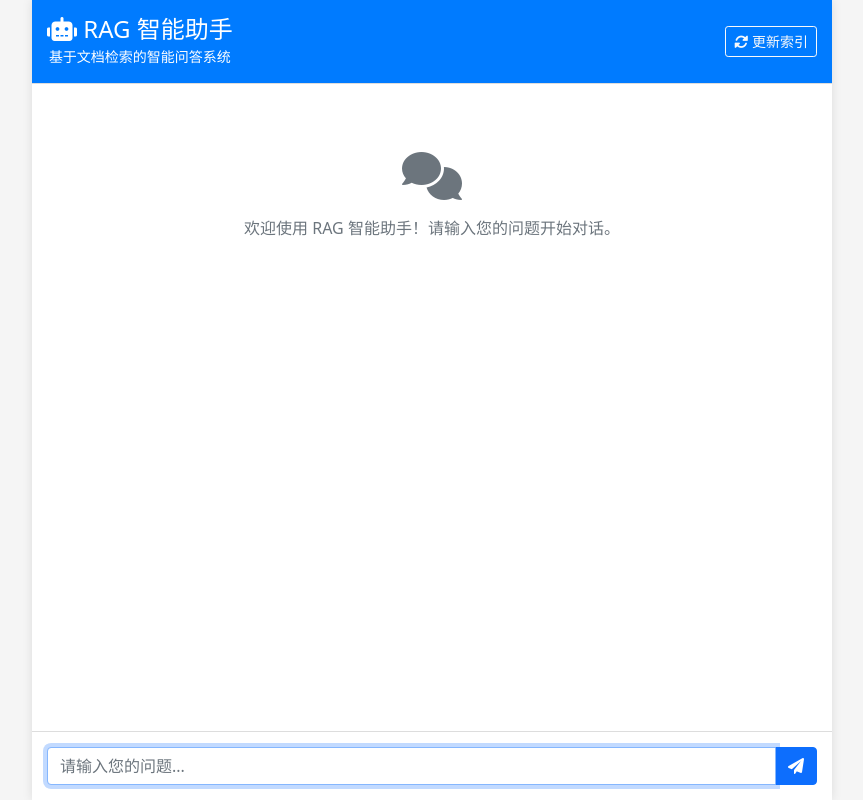
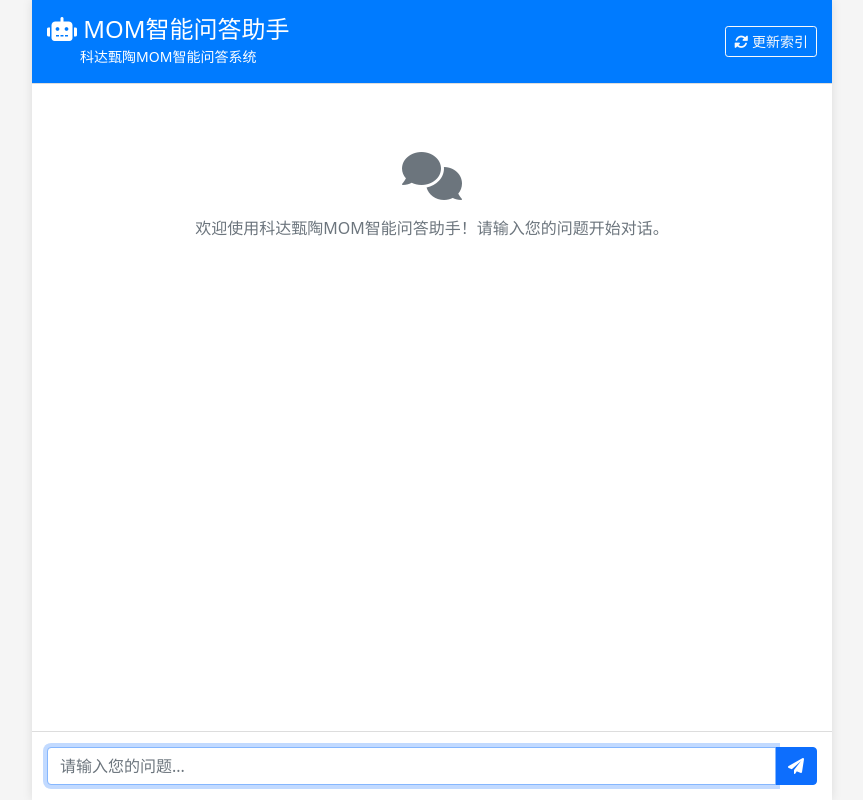
Before and after one commit to yaunsine/ai-rag-chat, a FastAPI app: page /chat in a window 1280 px wide. Shown: the whole page, without its empty margins (208-1071 px from the left). Run offline with FastAPI, Linux system fonts and the light colour scheme.

Commit message:
feat: 页面修改

```diff
--- a/server.py
+++ b/server.py
@@ -208,11 +208,9 @@ async def update_index(request: UpdateIndexRequest = None):
         raise HTTPException(status_code=500, detail=str(e))
 
 def get_row_params():
-    parser = argparse.ArgumentParser()
     parser = argparse.ArgumentParser(description='RAG API Service')
     parser.add_argument("--host", default="0.0.0.0", help="Host to bind to")
     parser.add_argument("--port", type=int, default=8001, help="Port to bind to")
-    parser.add_argument("--workers", type=int, default=1, help="Number of worker processes")
     parser.add_argument("--module", default="chat", help="Module to import")
     parser.add_argument("--prefix", default="/chat", help="API prefix")
     return parser.parse_args()
--- a/templates/chat.html
+++ b/templates/chat.html
@@ -3,7 +3,7 @@
 <head>
     <meta charset="UTF-8">
     <meta name="viewport" content="width=device-width, initial-scale=1.0">
-    <title>RAG 聊天界面</title>
+    <title>甄陶AI聊天界面</title>
     <link href="https://cdn.jsdelivr.net/npm/bootstrap@5.1.3/dist/css/bootstrap.min.css" rel="stylesheet">
     <link href="https://cdnjs.cloudflare.com/ajax/libs/font-awesome/6.0.0/css/all.min.css" rel="stylesheet">
     <style>
@@ -95,8 +95,8 @@
         <div class="chat-header">
             <div class="d-flex justify-content-between align-items-center">
                 <div>
-                    <h4 class="mb-0"><i class="fas fa-robot"></i> RAG 智能助手</h4>
-                    <small>基于文档检索的智能问答系统</small>
+                    <h4 class="mb-0"><i class="fas fa-robot"></i> MOM智能问答助手</h4>
+                    <small>科达甄陶MOM智能问答系统</small>
                 </div>
                 <button class="btn btn-sm btn-outline-light" id="updateIndexBtn" title="更新索引以包含新文件">
                     <i class="fas fa-sync-alt"></i> 更新索引
@@ -107,12 +107,12 @@
         <div class="messages-container" id="messagesContainer">
             <div class="text-center text-muted mt-5" id="welcomeMessage">
                 <i class="fas fa-comments fa-3x mb-3"></i>
-                <p>欢迎使用 RAG 智能助手！请输入您的问题开始对话。</p>
+                <p>欢迎使用科达甄陶MOM智能问答助手！请输入您的问题开始对话。</p>
             </div>
         </div>
 
         <div class="typing-indicator" id="typingIndicator">
-            <i class="fas fa-ellipsis-h"></i> 助手正在思考...
+            <i class="fas fa-ellipsis-h"></i> AI助手正在思考...
         </div>
 
         <div class="input-container">
```
